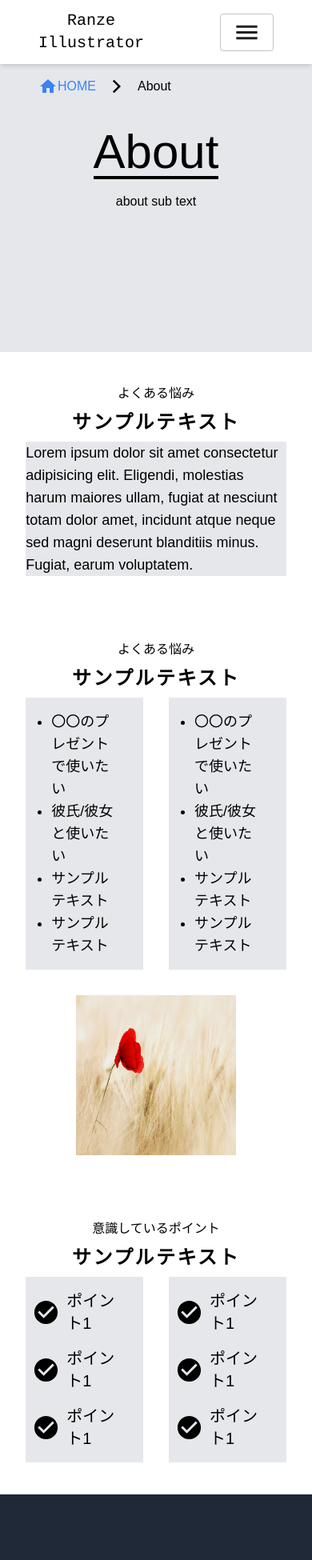
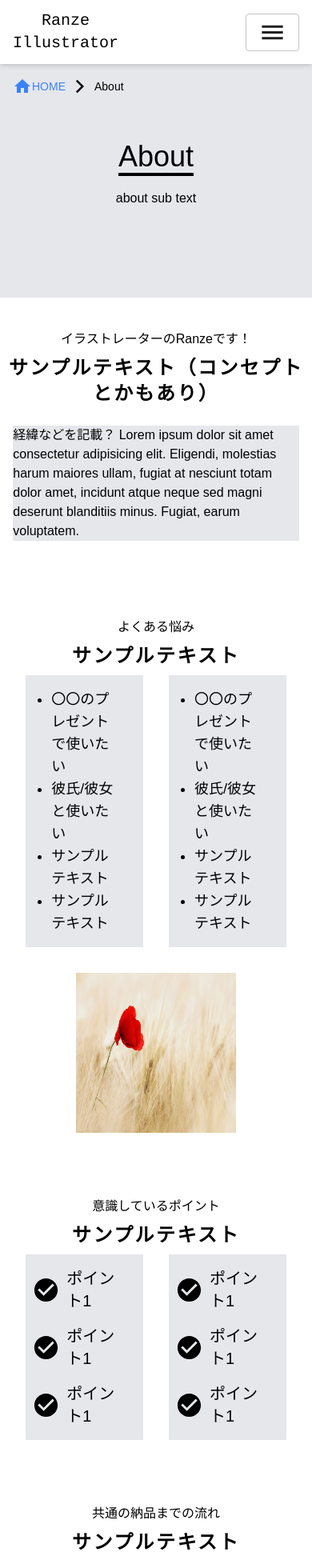
Before and after one commit to mayone-du/ranze-hp, a Next.js app: page /about in a window 390 px wide. Shown: the top 1950 px of the page at 80% size. Built offline with nearby package versions, Linux system fonts and the light colour scheme.

Commit message:
update spaces, some

```diff
--- a/src/components/shared/BreadCrumb.tsx
+++ b/src/components/shared/BreadCrumb.tsx
@@ -1,43 +1,42 @@
 import Link from "next/link";
 import { Home, ArrowForwardIos } from "@material-ui/icons";
 
-const BreadCrumb: React.VFC<{ currentPage: string; parentPage?: string, parentPath?: string }> = ({
-  currentPage,
-  parentPage,
-  parentPath
-}) => {
+const BreadCrumb: React.VFC<{
+  currentPage: string;
+  parentPage?: string;
+  parentPath?: string;
+}> = ({ currentPage, parentPage, parentPath }) => {
   return (
     <>
-      <ol className="absolute top-24 left-0 w-screen flex items-center">
-        <li className="ml-12 mr-4">
+      <ol className="absolute top-24 left-0 w-screen flex items-center md:text-base text-sm">
+        <li className="flex items-center">
           <Link href={"/"}>
-            <a className="flex items-center text-blue-500">
+            <a className="flex items-center text-blue-500 md:ml-12 ml-4 md:mr-4 mr-2 ">
               <Home />
               HOME
             </a>
           </Link>
-        </li>
 
-        <li className="flex items-center">
-          <ArrowForwardIos fontSize="small" />
+          <ArrowForwardIos className="block" fontSize="small" />
         </li>
 
         {parentPage === undefined ? (
           ""
         ) : (
           <>
-            <li className="mx-4">
+            <li className="flex items-center">
               <Link href={parentPath}>
-                <a className="flex items-center text-blue-500">{parentPage}</a>
+                <a className="flex items-center text-blue-500 md:mx-4 mx-2 ">
+                  {parentPage}
+                </a>
               </Link>
-            </li>
-            <li className="flex items-center">
-              <ArrowForwardIos fontSize="small" />
+
+              <ArrowForwardIos className="block" fontSize="small" />
             </li>
           </>
         )}
 
-        <li className="flex items-center mx-4">{currentPage}</li>
+        <li className="flex items-center md:mx-4 mx-2">{currentPage}</li>
       </ol>
     </>
   );
--- a/src/components/shared/SubPageMainVisual.tsx
+++ b/src/components/shared/SubPageMainVisual.tsx
@@ -1,9 +1,12 @@
-const SubPageMainVisual: React.VFC<{ title: string, subText: string }> = ({ title, subText }) => {
+const SubPageMainVisual: React.VFC<{ title: string; subText: string }> = ({
+  title,
+  subText,
+}) => {
   return (
     <>
       <article className="bg-gray-200">
-        <section className="py-40 flex flex-col items-center justify-center">
-          <h1 className="text-6xl border-b-4 border-black">{title}</h1>
+        <section className="md:py-40 pt-44 pb-24 flex flex-col items-center justify-center">
+          <h1 className="md:text-6xl text-4xl border-b-4 border-black">{title}</h1>
           <p className="py-4">{subText}</p>
         </section>
       </article>
--- a/src/components/shared/layout/Header.tsx
+++ b/src/components/shared/layout/Header.tsx
@@ -13,7 +13,7 @@ const Header: React.VFC<{ isActivePage: string }> = ({ isActivePage }) => {
 
   return (
     <>
-      <header className="flex items-center justify-between py-3 px-12 fixed w-full inset-x-0 z-50 bg-white shadow-md">
+      <header className="flex items-center justify-between py-3 md:px-12 px-4 fixed w-full inset-x-0 z-50 bg-white shadow-md">
         <nav className="flex items-center">
           <h2 className="my_logo text-xl text-center mr-4">
             <Link href="/">
--- a/src/pages/about.tsx
+++ b/src/pages/about.tsx
@@ -18,12 +18,13 @@ const About: React.VFC = () => {
 
         <article className="container mx-auto">
           <section className="md:py-16 py-10">
-            <p className="text-center">よくある悩み</p>
+            <p className="text-center">イラストレーターのRanzeです！</p>
             <h2 className="lg:text-4xl text-2xl tracking-widest font-bold text-center lg:py-4 py-2">
-              サンプルテキスト
+              サンプルテキスト（コンセプトとかもあり）
             </h2>
             <div className="flex w-11/12 mx-auto">
-              <p className="mx-4 bg-gray-200 text-lg w-screen">
+              <p className="lg:mx-4 mx-0 my-4 bg-gray-200 lg:w-screen">
+                経緯などを記載？
                 Lorem ipsum dolor sit amet consectetur adipisicing elit.
                 Eligendi, molestias harum maiores ullam, fugiat at nesciunt
                 totam dolor amet, incidunt atque neque sed magni deserunt
@@ -40,14 +41,14 @@ const About: React.VFC = () => {
               サンプルテキスト
             </h2>
             <div className="flex w-11/12 mx-auto">
-              <ul className="list-disc px-8 py-4 mx-4 bg-gray-200 text-lg w-screen">
+              <ul className="list-disc px-8 py-4 mx-4 bg-gray-200 text-lg lg:w-screen">
                 <li>〇〇のプレゼントで使いたい</li>
                 <li>彼氏/彼女と使いたい</li>
                 <li>サンプルテキスト</li>
                 <li>サンプルテキスト</li>
               </ul>
 
-              <ul className="list-disc px-8 py-4 mx-4 bg-gray-200 text-lg w-screen">
+              <ul className="list-disc px-8 py-4 mx-4 bg-gray-200 text-lg lg:w-screen">
                 <li>〇〇のプレゼントで使いたい</li>
                 <li>彼氏/彼女と使いたい</li>
                 <li>サンプルテキスト</li>
@@ -74,7 +75,7 @@ const About: React.VFC = () => {
               サンプルテキスト
             </h2>
             <div className="flex w-11/12 mx-auto">
-              <ul className="flex justify-center flex-col mx-4 p-2 bg-gray-200 w-screen">
+              <ul className="flex justify-center flex-col mx-4 p-2 bg-gray-200 lg:w-screen">
                 <li className="flex items-center my-2">
                   <CheckCircle fontSize="large" />
                   <span className="text-xl px-2">ポイント1</span>
@@ -88,7 +89,7 @@ const About: React.VFC = () => {
                   <span className="text-xl px-2">ポイント1</span>
                 </li>
               </ul>
-              <ul className="flex justify-center flex-col mx-4 p-2 bg-gray-200 w-screen">
+              <ul className="flex justify-center flex-col mx-4 p-2 bg-gray-200 lg:w-screen">
                 <li className="flex items-center my-2">
                   <CheckCircle fontSize="large" />
                   <span className="text-xl px-2">ポイント1</span>
@@ -103,17 +104,20 @@ const About: React.VFC = () => {
                 </li>
               </ul>
             </div>
-            {/* <ul className="flex w-11/12 mx-auto">
+          </section>
+        </article>
 
-              <li className="flex items-center mx-4 p-2 bg-gray-200 text-lg w-screen">
-                <CheckCircle />
-                <span className="px-2">ポイント1</span>
-              </li>
-              <li className="flex items-center mx-4 p-2 bg-gray-200 text-lg w-screen">
-                <CheckCircle />
-                <span className="px-2">ポイント1</span>
-              </li>
-            </ul> */}
+        <article className="container mx-auto">
+          <section className="md:py-16 py-10">
+            <p className="text-center">共通の納品までの流れ</p>
+            <h2 className="lg:text-4xl text-2xl tracking-widest font-bold text-center lg:py-4 py-2">
+              サンプルテキスト
+            </h2>
+            <div className="flex w-11/12 mx-auto">
+              <div className="flex justify-center flex-col mx-4 p-2 bg-gray-200 lg:w-screen">
+                hoge
+              </div>
+            </div>
           </section>
         </article>
       </Layout>
--- a/src/pages/contact.tsx
+++ b/src/pages/contact.tsx
@@ -17,7 +17,7 @@ const Contact: React.VFC = () => {
         <article>
           <section>
             <div className="flex w-11/12 mx-auto">
-              <div className="mx-4 w-screen">
+              <div className="mx-4 lg:w-screen">
                 <h3 className="text-xl">
                   まずはお気軽にご相談ください！ご連絡を頂いた後、チャットサービスを利用して詳細についてお話致します！
                 </h3>
--- a/src/pages/index.tsx
+++ b/src/pages/index.tsx
@@ -221,7 +221,7 @@ const Home: React.VFC = () => {
               WORKS
             </h2>
             <div className="flex w-11/12 mx-auto">
-              <div className="lg:mx-4 mx-0 my-4 w-screen bg-gray-100">
+              <div className="lg:mx-4 mx-0 my-4 lg:w-screen bg-gray-100">
                 画像をタイルで表示
               </div>
             </div>
@@ -419,8 +419,8 @@ const Home: React.VFC = () => {
           </section>
         </article>
 
-        <article className="bg-gray-100 text-center py-20">
-          <section className="md:py-16 py-10">
+        <article className="bg-gray-100 text-center">
+          <section className="md:py-20 py-14">
             <p>お問い合わせ</p>
             <h2 className="lg:text-4xl text-2xl tracking-widest font-bold text-center lg:py-4 py-2">
               CONTACT
--- a/src/pages/service/index.tsx
+++ b/src/pages/service/index.tsx
@@ -18,7 +18,7 @@ const Service: React.VFC = () => {
         <article className="container mx-auto">
           <section>
             <div className="flex w-11/12 mx-auto">
-              <div className="mx-4 w-screen">
+              <div className="mx-4 lg:w-screen">
                 <h3>LINE</h3>
                 <ul className="border-l-2 border-r-2 border-collapse border-gray-400">
                   <li>
@@ -27,7 +27,7 @@ const Service: React.VFC = () => {
                     </Link>
                   </li>
                   <li>
-                    <Link href="/service/">
+                    <Link href="/service">
                       <a className="text-blue-500">LINE絵文字</a>
                     </Link>
                   </li>
@@ -55,7 +55,7 @@ const Service: React.VFC = () => {
         <article className="container mx-auto">
           <section>
             <div className="flex w-11/12 mx-auto">
-              <div className="mx-4 w-screen">
+              <div className="mx-4 lg:w-screen">
                 <Estimate />
               </div>
             </div>
--- a/src/pages/service/line-stamp.tsx
+++ b/src/pages/service/line-stamp.tsx
@@ -12,9 +12,8 @@ const LineStamp: React.VFC = () => {
         isActivePage={siteTitle}
       >
         <SubPageMainVisual title={siteTitle} subText="service/line-stamp sub text" />
-        <BreadCrumb parentPage={"Service"} parentPath="/service" currentPage={siteTitle} />
+        <BreadCrumb parentPage={"Service"} parentPath={"/service"} currentPage={siteTitle} />
 
-        <h1>LineStamp</h1>
       </Layout>
     </>
   );
--- a/src/pages/sitemap.tsx
+++ b/src/pages/sitemap.tsx
@@ -16,7 +16,7 @@ const SiteMap: React.VFC = () => {
         <article className="container mx-auto">
           <section>
             <div className="flex w-11/12 mx-auto">
-              <div className="mx-4 w-screen border-l-2 border-r-2 border-collapse border-gray-400">
+              <div className="mx-4 lg:w-screen border-l-2 border-r-2 border-collapse border-gray-400">
                 <h3>LINE</h3>
                 <ul>
                   <li>
@@ -46,7 +46,7 @@ const SiteMap: React.VFC = () => {
                   </li>
                 </ul>
               </div>
-              <div className="mx-4 w-screen">
+              <div className="mx-4 lg:w-screen">
                 <h3>機能</h3>
                 <ul className="border-l-2 border-r-2 border-collapse border-gray-400">
                   <li>
```
